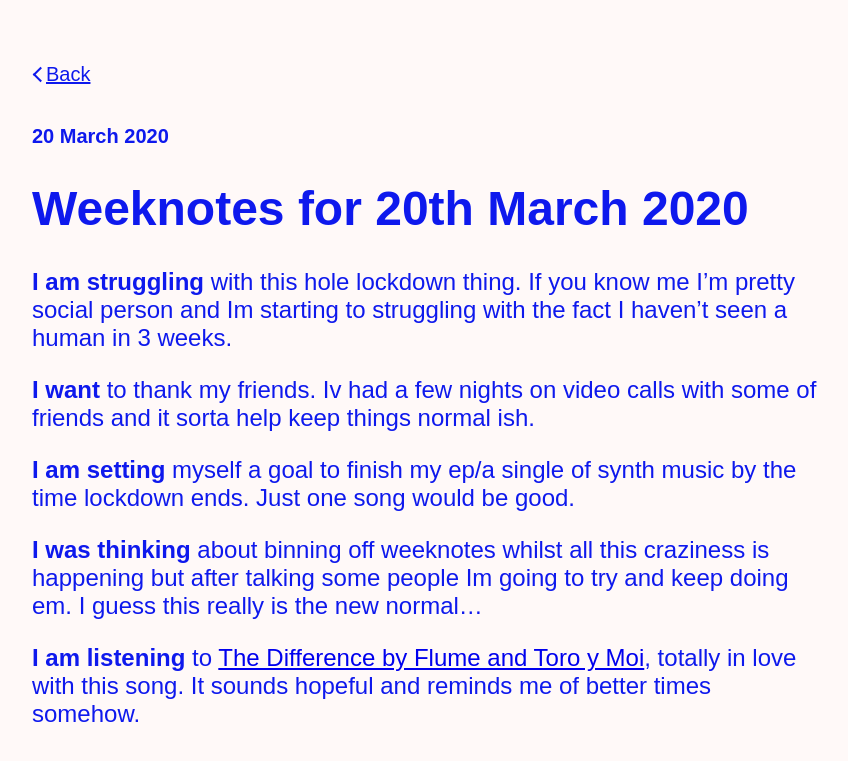
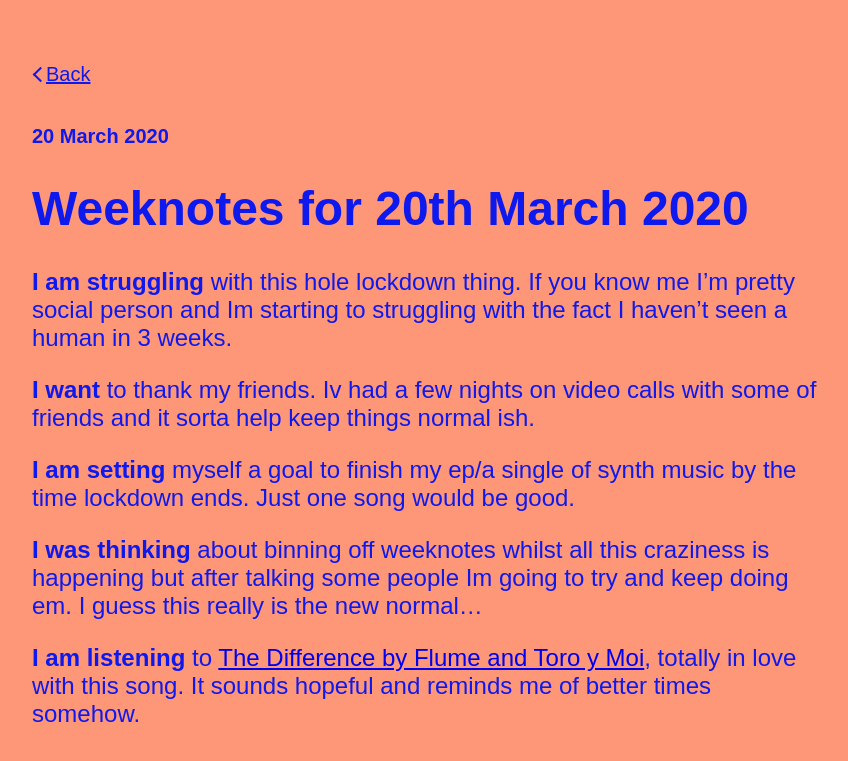
Before and after one commit to mrkwrght/mrkwrghtdotcom, a Jekyll site: the page built from _posts/2020-03-20-weeknotes-for-20th-march-2020.md, in a window 1280 px wide. Shown: the top 761 px of the page, without its empty margins (128-976 px from the left). Built offline with Jekyll 4.4.1, drawn with Linux system fonts in a browser that asks for light colours; some web fonts are replaced.

Commit message:
Update default.html

```diff
--- a/_layouts/default.html
+++ b/_layouts/default.html
@@ -1,7 +1,7 @@
 <!DOCTYPE html>
 <html lang="en">
 {% include head.html %}
-<body style="color:#0e19ed; background-color:#FFF9F8; font:'Arial', sans-serif;">
+<body style="color:#0e19ed; background-color:#FE9678; font:'Arial', sans-serif;">
 
     {{ content }}
 
```
